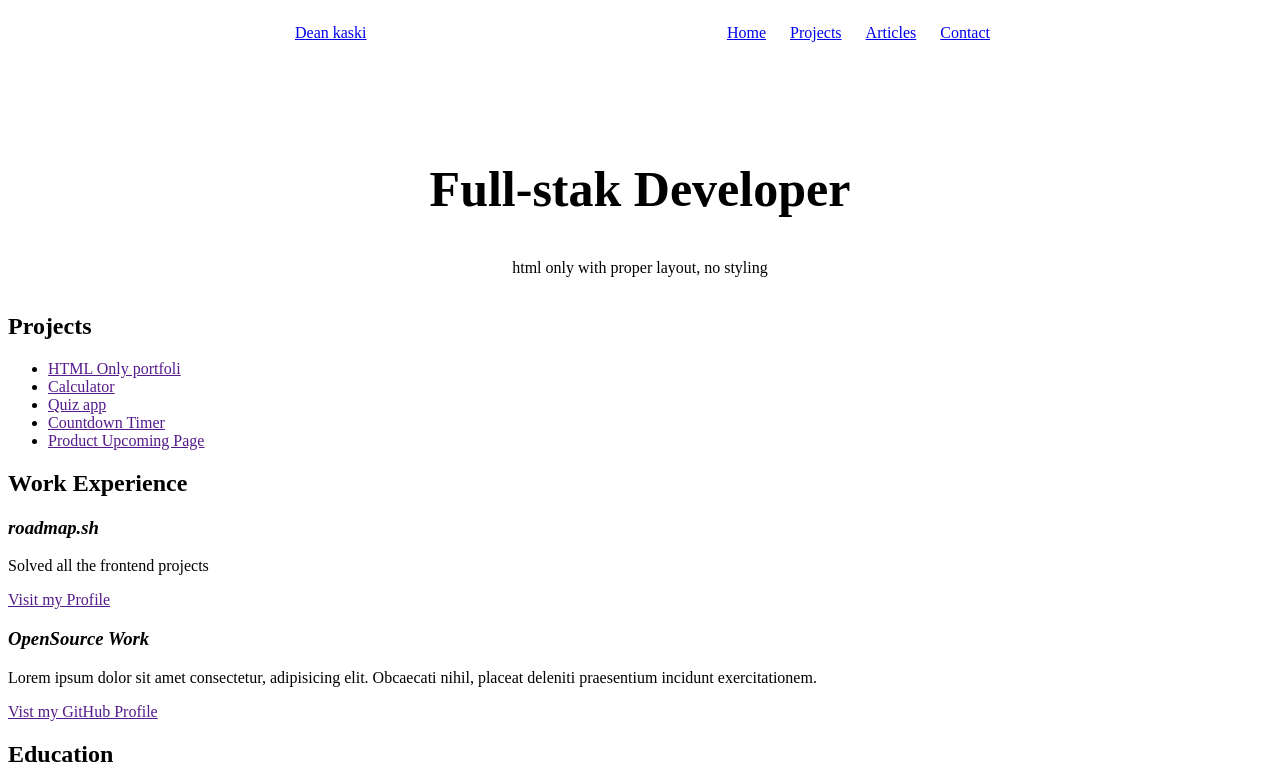
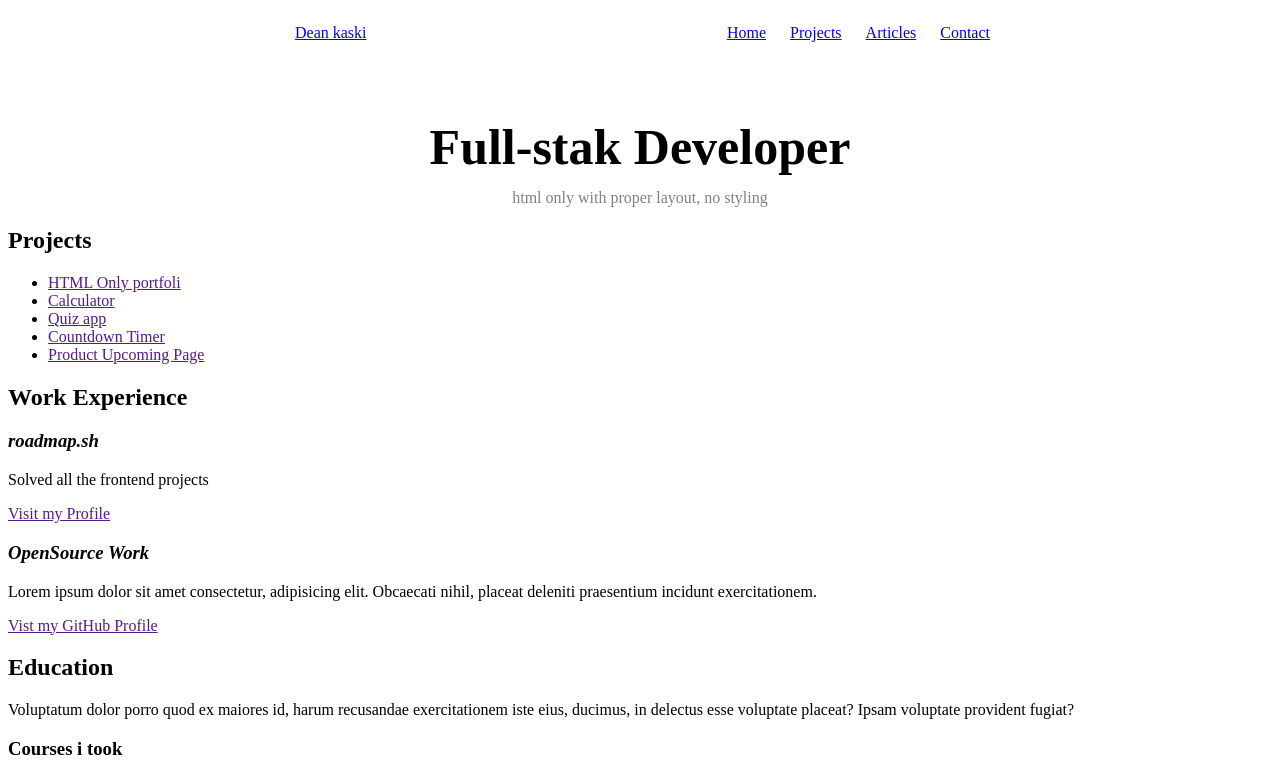
Before and after one commit to deankaski1995-cpu/MultiPageWebsite, a plain HTML site: page index.html in a window 1280 px wide. Shown: the top 776 px of the page. Drawn offline with Linux system fonts and the light colour scheme.

Commit message:
Made a smaller gap between the titles

```diff
--- a/index.html
+++ b/index.html
@@ -48,11 +48,23 @@
     }
 
     .titles{
+      display: flex;
+      flex-direction: column;
+      gap: 1vw;
       text-align: center;
     }
 
     .titles h1 {
       font-size: 5rem;
+    }
+
+    .titles p {
+      color: gray;
+    }
+
+    .titles h1,
+    .titles p {
+      margin: 0;
     }
 
     </style>
```
